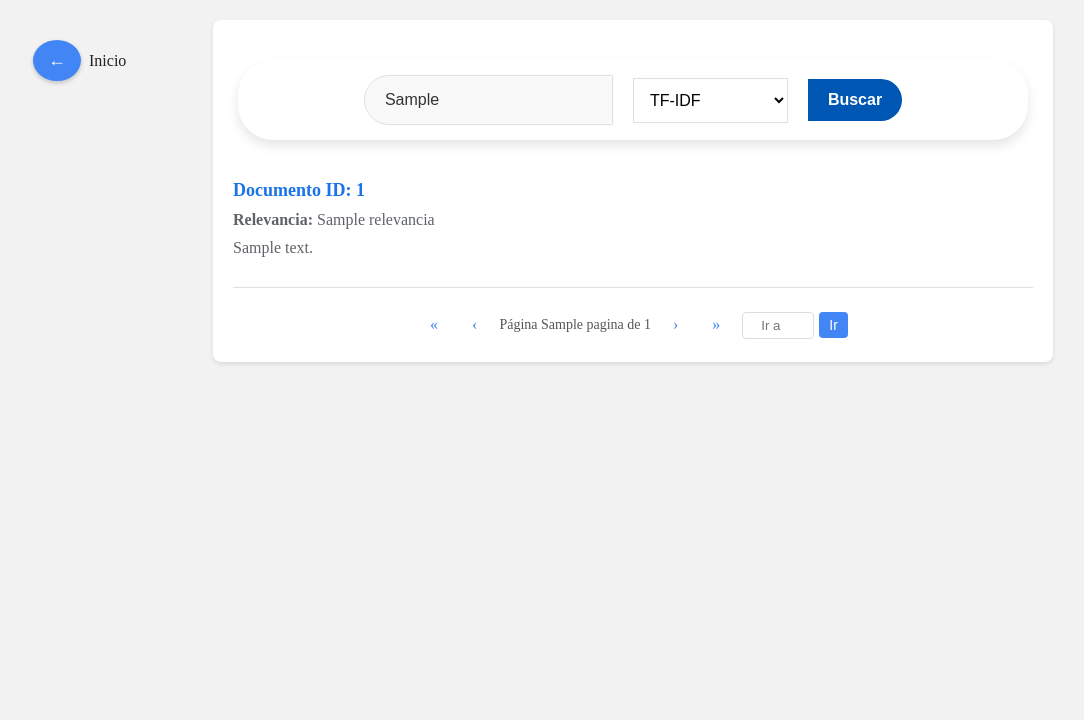
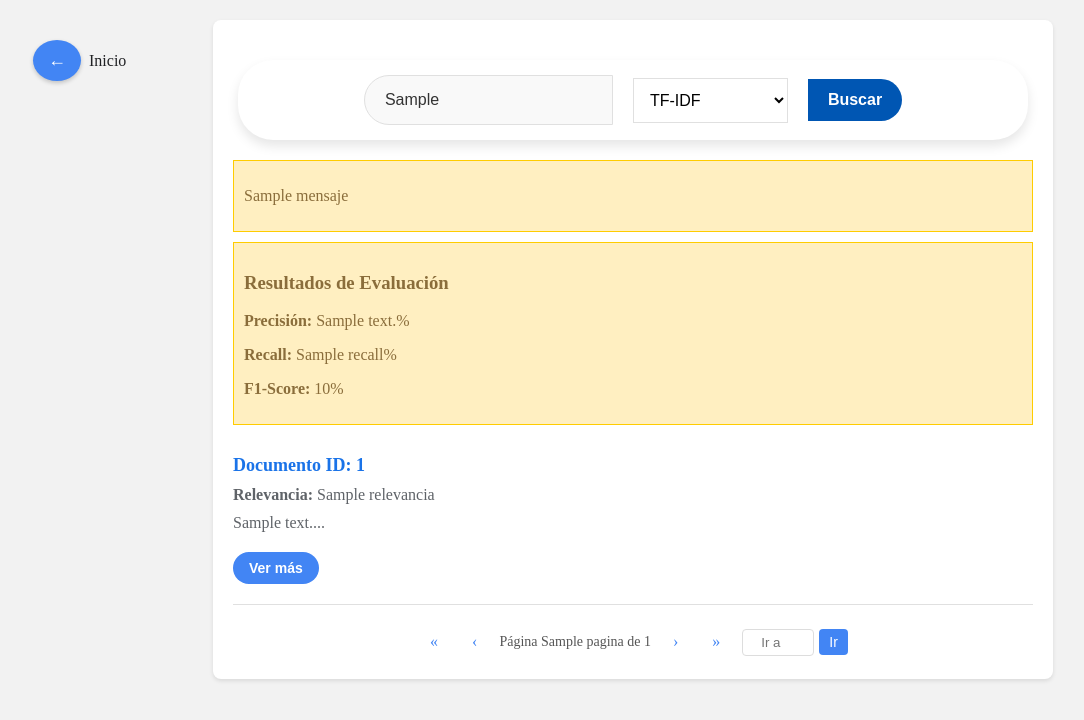
Before and after one commit to azambrano43/ri_proyecto_1b, a Flask app: template templates/resultados.html in a window 1280 px wide. Shown: the top 720 px of the page, without its empty margins (7-1091 px from the left). Run offline with Flask 3, Linux system fonts and the light colour scheme; the template is opened without the code that fills it: most values are stand-ins (such as "Sample title", 1, 10 or a date in 2020); parts of the project's set-up code (start-up, migrations or seed data) failed here and were passed over.

Commit message:
Implementacion del indice invertido, calculo de metricas, mejora de interfaz y cambio en el readme

```diff
--- a/index.py
+++ b/index.py
@@ -1,94 +1,154 @@
-from flask import Flask, render_template, request, jsonify
-import pandas as pd
-import os
-import sys
-from sklearn.metrics.pairwise import cosine_similarity
+# Importación de librerías y módulos necesarios
+from flask import Flask, render_template, request, jsonify  # Framework Flask para la web
+import pandas as pd  # Manipulación y análisis de datos
+import os  # Operaciones del sistema operativo
+import sys  # Interacción con el sistema
+from sklearn.metrics.pairwise import cosine_similarity  # Para calcular similitud entre vectores
 
-# Agregar la carpeta src al PYTHONPATH
+# Agregar la carpeta src al PYTHONPATH para importar módulos personalizados
 sys.path.append(os.path.join(os.path.dirname(__file__), "src"))
 
-import gensim.downloader as api
-from inverted_index import cargar_indice_invertido
-from preprocessing_functions import obtener_stopwords, obtener_signos_puntuacion, preprocesar_contenido
-from vectorization_functions import vectorize_bow, vectorize_tfidf, vectorize_word2vec
-from search_functions import buscar_documentos, buscar_palabra_indice_invertido
+# Importación de librerías y funciones personalizadas
+import gensim.downloader as api  # Carga de modelos preentrenados de Word2Vec
+from inverted_index import cargar_indice_invertido  # Carga de índices invertidos
+from preprocessing_functions import (
+    obtener_stopwords,
+    obtener_signos_puntuacion,
+    preprocesar_contenido
+)  # Preprocesamiento del texto
+from vectorization_functions import (
+    vectorize_bow,
+    vectorize_tfidf,
+    vectorize_word2vec
+)  # Métodos de vectorización
+from search_functions import buscar_documentos, buscar_palabra_indice_invertido  # Búsqueda
+from evaluation_functions import evaluar_resultados  # Evaluación de resultados
 
+# Inicialización de la aplicación Flask
 app = Flask(__name__)
 
 # ====== Configuración inicial ======
+
+# Definición del directorio base
 directorio_base = os.path.join(os.getcwd())
+
+# Carga del corpus preprocesado y los datos relevantes
 df_corpus_procesado = pd.read_csv(f"{directorio_base}/data/corpus_procesado.csv")
+relevantes = pd.read_csv(f"{directorio_base}/data/corpus_training_procesado.csv")
+
+# Configuración de tipos de datos para garantizar consistencia
 df_corpus_procesado["id"] = df_corpus_procesado["id"].astype("string")
 df_corpus_procesado["contenido"] = df_corpus_procesado["contenido"].astype("string")
+
+# Carga del índice invertido
 indice_invertido = cargar_indice_invertido(f"{directorio_base}/data/indice_invertido.txt")
+relevantes["id"] = relevantes["id"]
 
+# Obtención de stopwords y signos de puntuación
 stopwords = obtener_stopwords("stopwords", directorio_base)
 signos_puntuacion = obtener_signos_puntuacion()
 
-X_bow, bow_vectorizer = vectorize_bow(df_corpus_procesado["contenido_preproc_str"])
-X_tfidf, tfidf_vectorizer = vectorize_tfidf(df_corpus_procesado["contenido_preproc_str"])
-w2v_model = api.load("word2vec-google-news-300")
-X_word2vec = vectorize_word2vec(df_corpus_procesado["contenido_preproc_str"], w2v_model)
+# Vectorización de los documentos usando diferentes métodos
+X_bow, bow_vectorizer = vectorize_bow(df_corpus_procesado["contenido_preproc_str"])  # Bag of Words
+X_tfidf, tfidf_vectorizer = vectorize_tfidf(df_corpus_procesado["contenido_preproc_str"])  # TF-IDF
+w2v_model = api.load("word2vec-google-news-300")  # Modelo Word2Vec preentrenado
+X_word2vec = vectorize_word2vec(df_corpus_procesado["contenido_preproc_str"], w2v_model)  # Word2Vec
 
+# Configuración de resultados por página
 resultados_por_pagina = 10
 
 # ====== Rutas ======
 
+# Ruta principal para la página de inicio
 @app.route("/")
 def home():
     return render_template("index.html")
 
+# Ruta para manejar las búsquedas
 @app.route("/buscar", methods=["GET", "POST"])
 def buscar():
-    if request.method == "POST":
-        consulta = request.form.get("consulta")
-        metodo = request.form.get("metodo")
-        raw_consulta = consulta
-    else:
+    if request.method == "POST":  # Si la consulta se envía mediante un formulario
+        consulta = request.form.get("consulta")  # Obtener la consulta ingresada
+        metodo = request.form.get("metodo")  # Método seleccionado para la búsqueda
+        raw_consulta = consulta  # Almacenar la consulta original
+    else:  # Si la consulta se pasa como parámetro en la URL
         consulta = request.args.get("consulta")
         metodo = request.args.get("metodo")
         raw_consulta = consulta
+
+    # Variables para métricas y mensajes
+    mensaje = None
+    precision, recall, f1_score = None, None, None
+
+    # Preprocesar la consulta
     consulta = preprocesar_contenido(consulta, stopwords, signos_puntuacion)
 
-    #if metodo == "indice_invertido":
-    #    if len(consulta.split()) == 1:
-    #            resultados = buscar_palabra_indice_invertido(indice_invertido, df_corpus_procesado, consulta, top_n=max_resultados)
-    #    elif len(consulta.split()) > 1:
-    #            print("Búsqueda por índice invertido ha detectado más de una palabra, usando la primera válida...")
-    #            resultados = buscar_palabra_indice_invertido(indice_invertido, df_corpus_procesado, consulta.split()[0], top_n=max_resultados)
+    # Manejo de diferentes métodos de búsqueda
+    if metodo == "indice_invertido":
+        if len(consulta.split()) == 1:  # Consulta con una sola palabra
+            resultados = buscar_palabra_indice_invertido(
+                indice_invertido, df_corpus_procesado, consulta, top_n=None
+            )
+        elif len(consulta.split()) > 1:  # Consulta con varias palabras
+            mensaje = "Búsqueda por índice invertido: más de una palabra detectada, se usará la primera."
+            resultados = buscar_palabra_indice_invertido(
+                indice_invertido, df_corpus_procesado, consulta.split()[0], top_n=None
+            )
+    elif metodo == "tfidf":
+        # Búsqueda utilizando el método TF-IDF
+        indices, similitudes = buscar_documentos(
+            consulta, X_tfidf, tfidf_vectorizer, metodo="tfidf"
+        )
+    elif metodo == "bow":
+        # Búsqueda utilizando el método Bag of Words
+        indices, similitudes = buscar_documentos(
+            consulta, X_bow, bow_vectorizer, metodo="bow"
+        )
+    elif metodo == "word2vec":
+        # Búsqueda utilizando Word2Vec
+        indices, similitudes = buscar_documentos(
+            consulta, X_word2vec, w2v_model, metodo="word2vec"
+        )
+    else:
+        return jsonify({"error": "Método no soportado."}), 400
 
-    if metodo == "tfidf":
-            indices, similitudes = buscar_documentos(
-                consulta, X_tfidf, tfidf_vectorizer, metodo="tfidf"
-            )
-    elif metodo == "bow":
-            indices, similitudes = buscar_documentos(
-                consulta, X_bow, bow_vectorizer, metodo="bow"
-            )
-    elif metodo == "word2vec":
-            indices, similitudes = buscar_documentos(
-                consulta, X_word2vec, w2v_model, metodo="word2vec"
-            )
-    else:
-            return jsonify({"error": "Método no soportado."}), 400
-
-    resultados = [
+    # Construcción de resultados para métodos diferentes al índice invertido
+    if metodo != "indice_invertido":
+        resultados = [
             {
                 "id": int(indice),
                 "contenido": df_corpus_procesado['contenido'][indice],
                 "relevancia": float(similitudes[indice]),
-
             }
             for indice in indices
         ]
+        if resultados:
+            # Evaluación de los resultados utilizando métricas como precisión, recall y F1
+            evaluacion = evaluar_resultados(resultados, relevantes)
+            precision = evaluacion["precision"]
+            recall = evaluacion["recall"]
+            f1_score = evaluacion["f1_score"]
+    else:
+        # Resultados para índice invertido (sin calcular relevancia)
+        resultados = [
+            {
+                "id": int(doc_id),
+                "contenido": contenido,
+                "relevancia": None,
+            }
+            for contenido, doc_id in resultados
+        ]
 
+    # Paginación de resultados
     pagina = int(request.args.get("pagina", 1))
     inicio = (pagina - 1) * resultados_por_pagina
     fin = inicio + resultados_por_pagina
     resultados_paginados = resultados[inicio:fin]
 
+    # Total de páginas para la navegación
     total_paginas = (len(resultados) + resultados_por_pagina - 1) // resultados_por_pagina
 
+    # Renderizado de la plantilla con los resultados
     return render_template(
         "resultados.html",
         raw_consulta=raw_consulta,
@@ -97,8 +157,12 @@ def buscar():
         resultados=resultados_paginados,
         pagina=pagina,
         total_paginas=total_paginas,
+        mensaje=mensaje,
+        precision=precision,
+        recall=recall,
+        f1_score=f1_score
     )
 
 # ====== Punto de entrada ======
 if __name__ == "__main__":
-    app.run(debug=True)
+    app.run(debug=True)  # Ejecutar la aplicación en modo de depuración
--- a/static/resultados.css
+++ b/static/resultados.css
@@ -44,6 +44,46 @@ body {
     font-size: 16px;
     color: #202124;
 }
+
+.content-preview {
+    overflow: hidden;
+    text-overflow: ellipsis;
+    white-space: nowrap;
+    display: -webkit-box;
+    -webkit-line-clamp: 2; /* Muestra solo dos líneas */
+    -webkit-box-orient: vertical;
+}
+
+/* Estilo para el botón "Ver más" */
+.toggle-content {
+    padding: 8px 16px;
+    background-color: #4285F4;
+    color: white;
+    border: none;
+    border-radius: 20px;
+    font-size: 14px;
+    font-weight: bold;
+    cursor: pointer;
+    transition: background-color 0.3s ease, transform 0.2s ease;
+    margin-top: 10px;
+    display: inline-block;
+    text-align: center;
+}
+
+.toggle-content:hover {
+    background-color: #357ae8;
+    transform: scale(1.05);
+}
+
+.toggle-content:focus {
+    outline: none;
+    box-shadow: 0 0 0 3px rgba(66, 133, 244, 0.5);
+}
+
+.toggle-content:active {
+    background-color: #2c6ab4;
+}
+
 
 .pagination {
     display: flex;
--- a/templates/resultados.html
+++ b/templates/resultados.html
@@ -14,8 +14,7 @@
     </div>
 
     <div class="result-container">
-        <!-- Caja de búsqueda -->
-        <!-- Caja de búsqueda -->
+        <!-- Barra de búsqueda -->
         <div class="search-box">
             <form action="/buscar" method="GET" style="display: flex; align-items: center; gap: 10px;">
                 <input type="text" name="consulta" class="search-input" value="{{ raw_consulta }}" placeholder="Escribe tu consulta aquí..." required>
@@ -30,6 +29,35 @@
                 <button type="submit" class="search-button">Buscar</button>
             </form>
         </div>
+        {% if mensaje %}
+        <div class="alerta-mensaje" style="margin: 10px 0; padding: 10px; background-color: #ffefc1; border: 1px solid #ffcc00; color: #8a6d3b;">
+            <p>{{ mensaje }}</p>
+        </div>
+        {% endif %}
+            <!-- Mostrar las métricas de evaluación si están disponibles -->
+        {% if precision is not none %}
+        <div class="metrics" style="margin: 10px 0; padding: 10px; background-color: #ffefc1; border: 1px solid #ffcc00; color: #8a6d3b;">
+            <h3>Resultados de Evaluación</h3>
+            <p><strong>Precisión:</strong> {{ precision }}%</p>
+            <div class="progress-bar-container">
+              <div class="progress-bar precision-bar" style="width: {{ precision }}%;"></div>
+            </div>
+
+            <p><strong>Recall:</strong> {{ recall }}%</p>
+            <div class="progress-bar-container">
+              <div class="progress-bar recall-bar" style="width: {{ recall }}%;"></div>
+            </div>
+
+            <p><strong>F1-Score:</strong> {{ f1_score }}%</p>
+            <div class="progress-bar-container">
+              <div class="progress-bar f1-score-bar" style="width: {{ f1_score }}%;"></div>
+            </div>
+          </div>
+        {% else %}
+            <div class="no-result" style="margin: 10px 0; padding: 10px; background-color: #ffefc1; border: 1px solid #ffcc00; color: #8a6d3b;">
+            <p><strong>Indice invertido - Sin métricas disponibles.</strong></p>
+          </div>
+        {% endif %}
 
         <!-- Resultados -->
         {% if resultados %}
@@ -39,7 +67,11 @@
                     {% if resultado.relevancia %}
                         <p class="relevancia"><strong>Relevancia:</strong> {{ resultado.relevancia }}</p>
                     {% endif %}
-                    <p>{{ resultado.contenido }}</p>
+                    <div class="content">
+                        <p class="content-preview">{{ resultado.contenido[:200] }}...</p>
+                        <p class="content-full" style="display: none;">{{ resultado.contenido }}</p>
+                        <button class="toggle-content">Ver más</button>
+                    </div>
                 </div>
             {% endfor %}
         {% else %}
@@ -50,14 +82,9 @@
 
         <!-- Paginación -->
         <div class="pagination">
-            <!-- Botones de inicio y anterior -->
             <a href="{{ url_for('buscar', consulta=raw_consulta, metodo=metodo, pagina=1) }}" class="{% if pagina == 1 %}disabled{% endif %}">&laquo;</a>
             <a href="{{ url_for('buscar', consulta=raw_consulta, metodo=metodo, pagina=pagina-1) }}" class="{% if pagina == 1 %}disabled{% endif %}">&lsaquo;</a>
-
-            <!-- Número de páginas -->
             <span class="page-info">Página {{ pagina }} de {{ total_paginas }}</span>
-
-            <!-- Botones de siguiente y final -->
             <a href="{{ url_for('buscar', consulta=raw_consulta, metodo=metodo, pagina=pagina+1) }}" class="{% if pagina == total_paginas %}disabled{% endif %}">&rsaquo;</a>
             <a href="{{ url_for('buscar', consulta=raw_consulta, metodo=metodo, pagina=total_paginas) }}" class="{% if pagina == total_paginas %}disabled{% endif %}">&raquo;</a>
 
@@ -70,5 +97,27 @@
             </form>
         </div>
     </div>
+
+    <script>
+        document.addEventListener("DOMContentLoaded", () => {
+            const toggleButtons = document.querySelectorAll(".toggle-content");
+            toggleButtons.forEach((button) => {
+                button.addEventListener("click", () => {
+                    const contentPreview = button.previousElementSibling.previousElementSibling;
+                    const contentFull = button.previousElementSibling;
+
+                    if (contentFull.style.display === "none") {
+                        contentFull.style.display = "block";
+                        contentPreview.style.display = "none";
+                        button.textContent = "Ver menos";
+                    } else {
+                        contentFull.style.display = "none";
+                        contentPreview.style.display = "block";
+                        button.textContent = "Ver más";
+                    }
+                });
+            });
+        });
+    </script>
 </body>
 </html>
```
Also changed, not shown: src/evaluation_functions.py (added, +37 -0 lines), src/search_functions.py (+5 -2 lines), README.md, 3 other files. Lines whose indentation alone changed are shown as unchanged.
